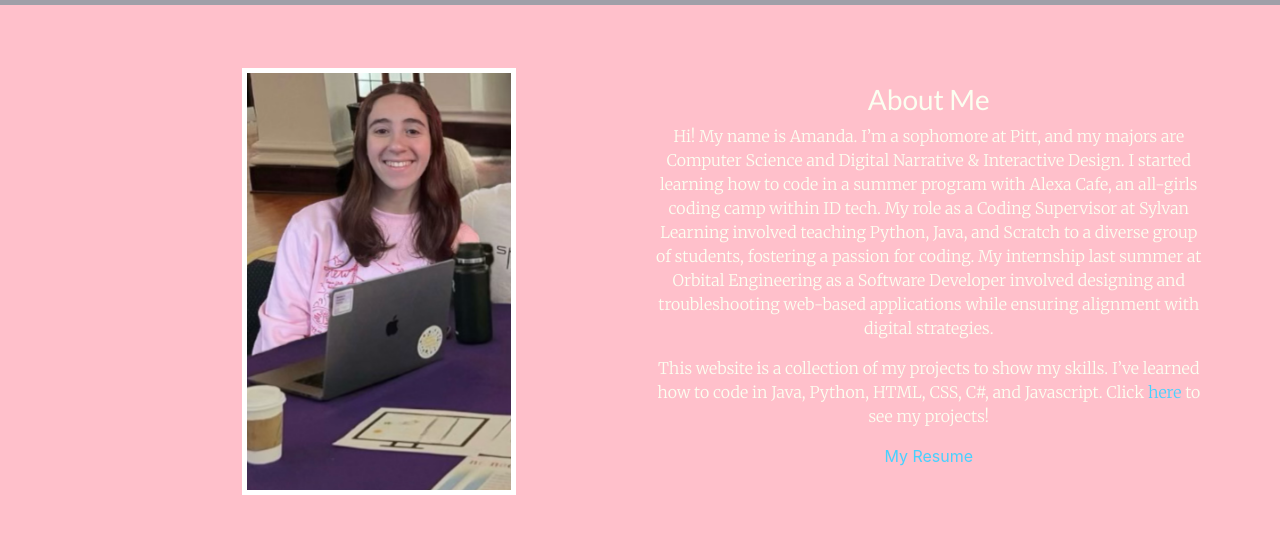
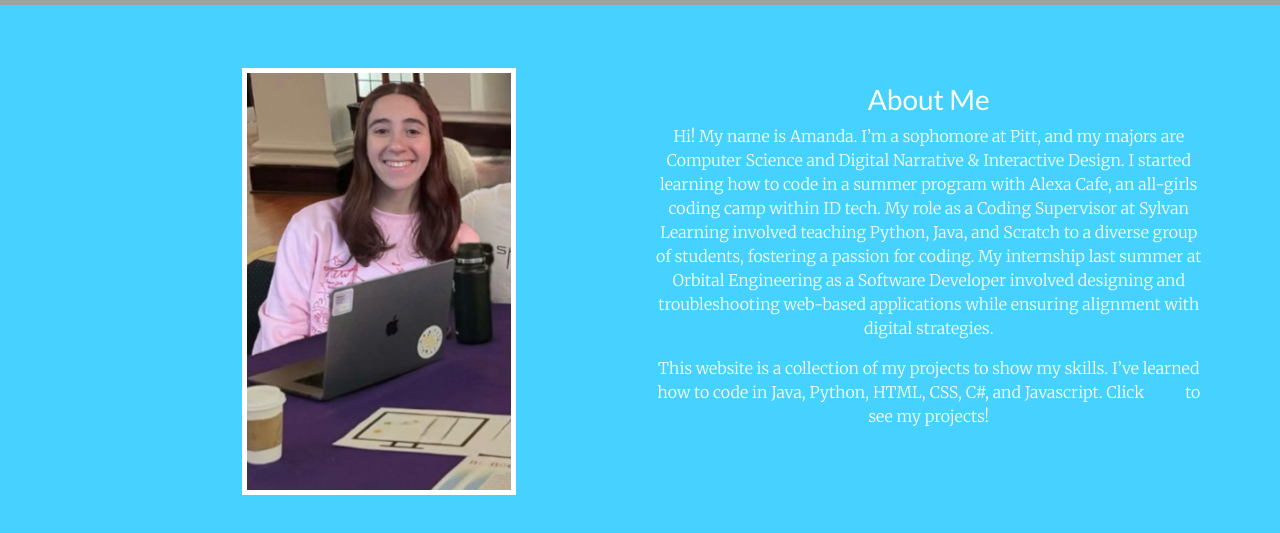
Before and after one commit to amandacot/personal-website, a website: page index.html in a window 1280 px wide. Shown: the part 53-586 px from the top of the page. Drawn offline with nearby package versions, Linux system fonts and the light colour scheme.

Commit message:
Update global.css

```diff
--- a/assets/css/global.css
+++ b/assets/css/global.css
@@ -2,7 +2,7 @@
 @import url("https://fonts.googleapis.com/css2?family=Lato:wght@400;700&family=Merriweather:ital,wght@0,300;1,300&display=swap");
 @import url("https://fonts.googleapis.com/css2?family=Lato:wght@400;700&family=Merriweather:ital,wght@0,300;1,300&display=swap");
 :root {
-  --background-color: pink;
+  --background-color: #47d1ff;
   --text-color: #FBFFF1;
   --foreground-accent: #47d1ff;
   --accent-bright: #FD3E81;
```
